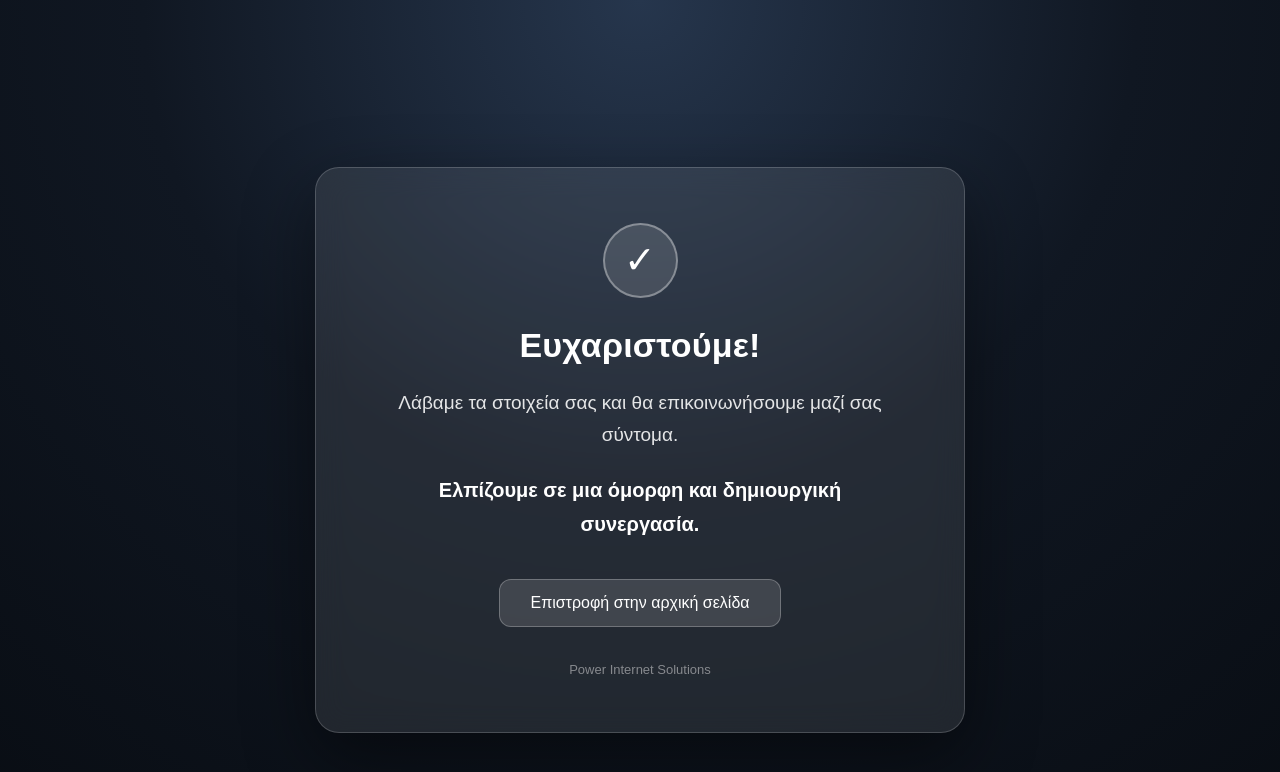
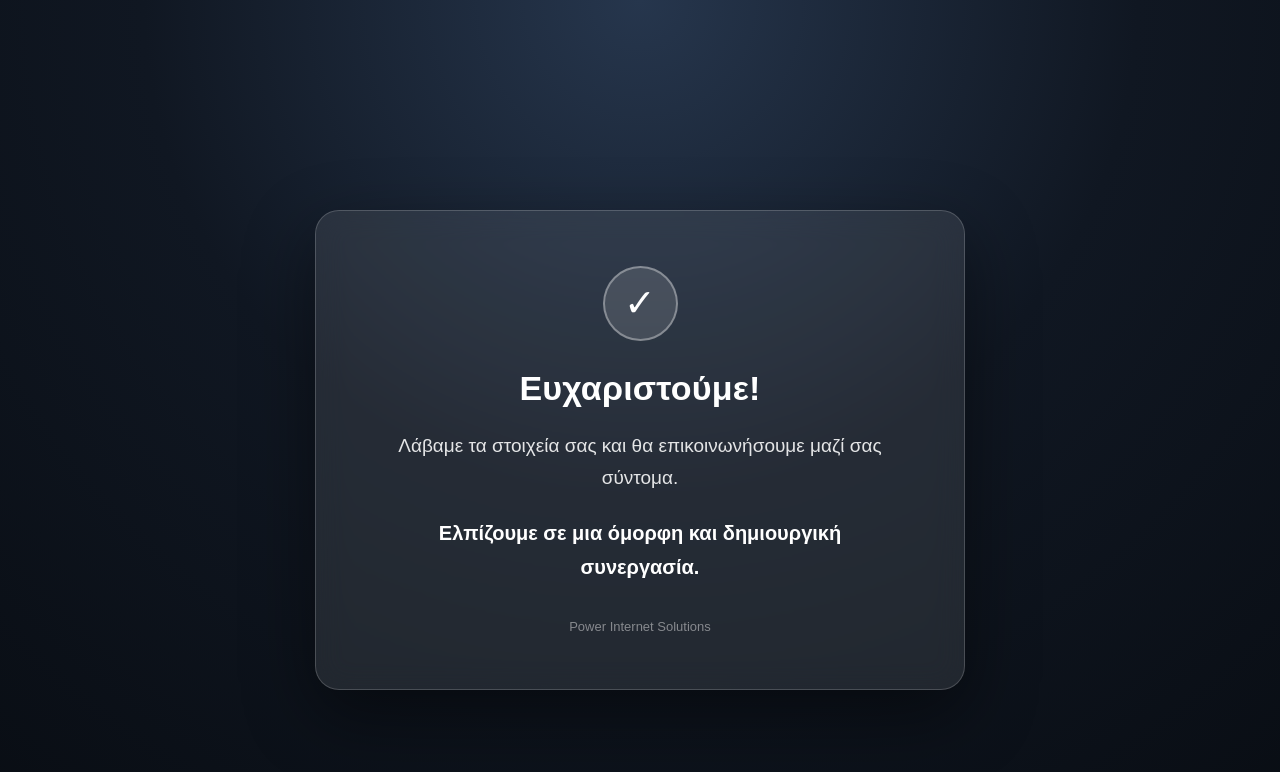
Before and after one commit to power-internet-solutions/power-internet-solutions.github.io, a Jekyll site: the page forma_endiaferontos-success.html, which Jekyll copies as it is, in a window 1280 px wide. Shown: the top 772 px of the page. Built offline with Jekyll 4.4.1, drawn with Linux system fonts in a browser that asks for light colours.

Commit message:
Remove home button from forma_endiaferontos-success.html
Removed the home button link from the success page.

```diff
--- a/forma_endiaferontos-success.html
+++ b/forma_endiaferontos-success.html
@@ -274,16 +274,6 @@
 
     </div>
 
-
-    <a
-      class="home-button"
-      href="https://power-internet-solutions.github.io/">
-
-      Επιστροφή στην αρχική σελίδα
-
-    </a>
-
-
     <div class="footer">
 
       Power Internet Solutions
```
